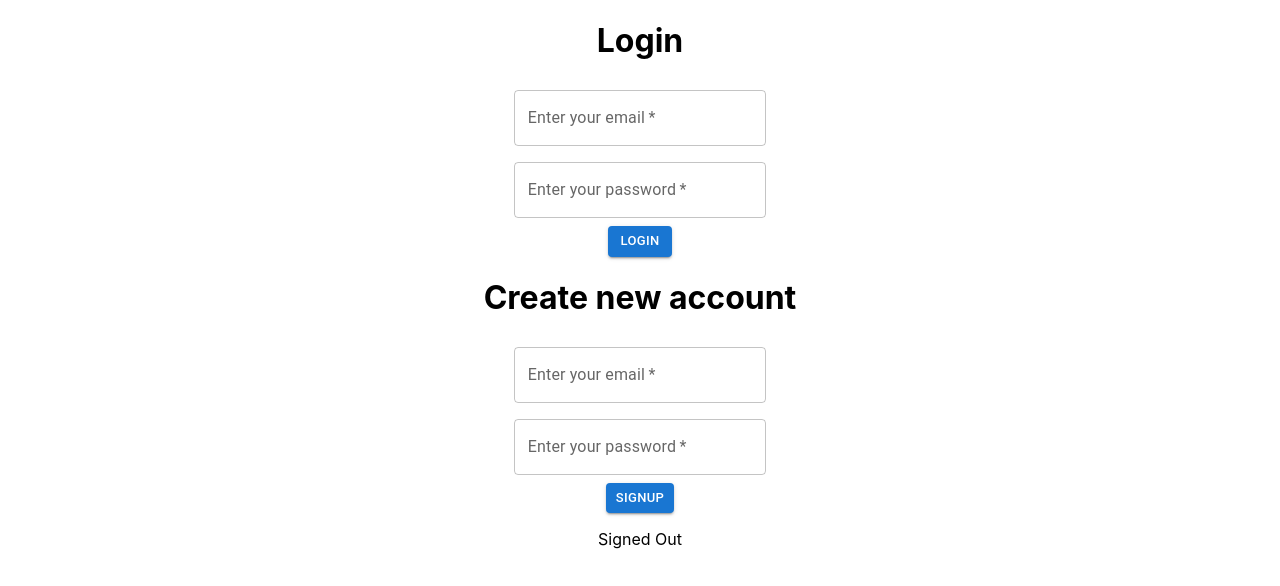
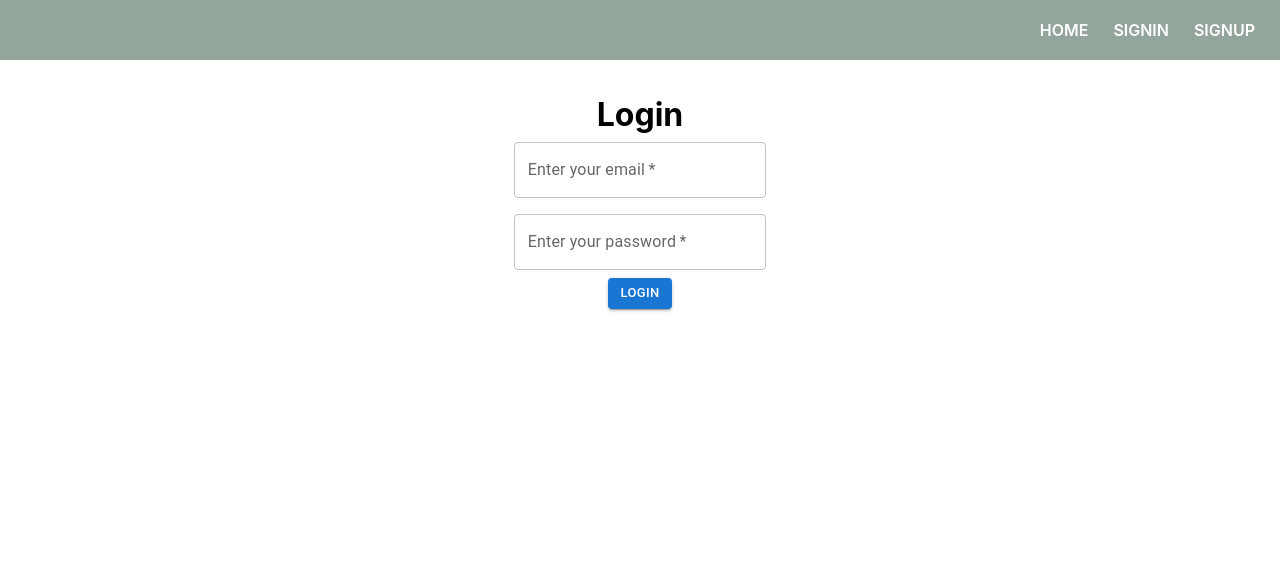
Before and after one commit to Vitalii-Hlushchenko/react-schedule-firebase, a React (Create React App) app: page /signIn in a window 1280 px wide. Shown: the top 586 px of the page. Built offline with nearby package versions, Linux system fonts and the light colour scheme; no server answers.

Commit message:
add react router

```diff
--- a/package.json
+++ b/package.json
@@ -13,6 +13,7 @@
     "notistack": "^3.0.1",
     "react": "^18.2.0",
     "react-dom": "^18.2.0",
+    "react-router-dom": "^6.14.2",
     "react-scripts": "5.0.1",
     "web-vitals": "^2.1.4"
   },
--- a/src/App.css
+++ b/src/App.css
@@ -1,3 +1,7 @@
+*{
+  margin: 0;
+  padding: 0;
+}
 .App {
   text-align: center;
 }
@@ -48,7 +52,30 @@
   place-items: center;
 }
 
-.BoxBtn{
-  /* width: 20%;
-  justify-content: center; */
+.nav{
+  background-color: #94a59c;
+  height: 60px;
+  display: flex;
+  justify-content: flex-end;
+  align-items:center;
+  margin-bottom: 35px;
 }
+
+.nav-items{
+  display: flex;
+  list-style: none;
+
+}
+
+.nav-items a{
+  text-decoration: none;
+  margin-right: 25px;
+  color:#fff;
+  text-transform: uppercase;
+  font-weight: 600;
+}
+
+.nav-items a:hover{
+  color:#d0cbcb;
+  transition: all 0.3s;
+}
--- a/src/App.js
+++ b/src/App.js
@@ -1,18 +1,31 @@
 import './App.css';
+import { Routes, Route } from 'react-router-dom';
 import SignIn from './components/SignIn';
 import SignUp from './components/SignUp';
+import NavBar from './components/NavBar';
 import AuthOptions from './components/AuthOpt';
 import { SnackbarProvider } from 'notistack';
 
-function App() {
+// function App() {
+//   return (
+//     <div className="App">
+
+//       <SignIn />
+//       <SignUp />
+//       <AuthOptions />
+//       <SnackbarProvider />
+//     </div>
+const App = () => {
   return (
-    <div className="App">
-      <SignIn />
-      <SignUp />
-      <AuthOptions />
-      <SnackbarProvider />
-    </div>
-  );
+  <>
+  <NavBar />
+<Routes>
+   <Route path="/signIn" element={ <SignIn />} />
+   <Route path="/signUp" element={<SignUp />} />
+</Routes>
+</>
+);
 }
 
+
 export default App;
--- /dev/null
+++ b/src/components/NavBar.js
@@ -0,0 +1,23 @@
+import { NavLink } from 'react-router-dom';
+import { SnackbarProvider } from 'notistack';
+
+
+const NavBar = () => {
+ return (
+ <nav className='nav'>
+       <ul className='nav-items'>
+          <li>
+             <NavLink to="/">Home</NavLink>
+          </li>
+          <li>
+             <NavLink to="/signIn">SignIn</NavLink>
+          </li>
+          <li>
+             <NavLink to="/signUp">SignUp</NavLink>
+          </li>
+       </ul>
+ </nav>
+ );
+};
+
+export default NavBar;
--- a/src/index.js
+++ b/src/index.js
@@ -3,11 +3,15 @@ import ReactDOM from 'react-dom/client';
 import './index.css';
 import App from './App';
 import reportWebVitals from './reportWebVitals';
+import { BrowserRouter } from 'react-router-dom';
+
 
 const root = ReactDOM.createRoot(document.getElementById('root'));
 root.render(
   <React.StrictMode>
+    <BrowserRouter>
     <App />
+    </BrowserRouter>
   </React.StrictMode>
 );
 
```
Also changed, not shown: 1 other file (tests, documents, lock files or other folders).
